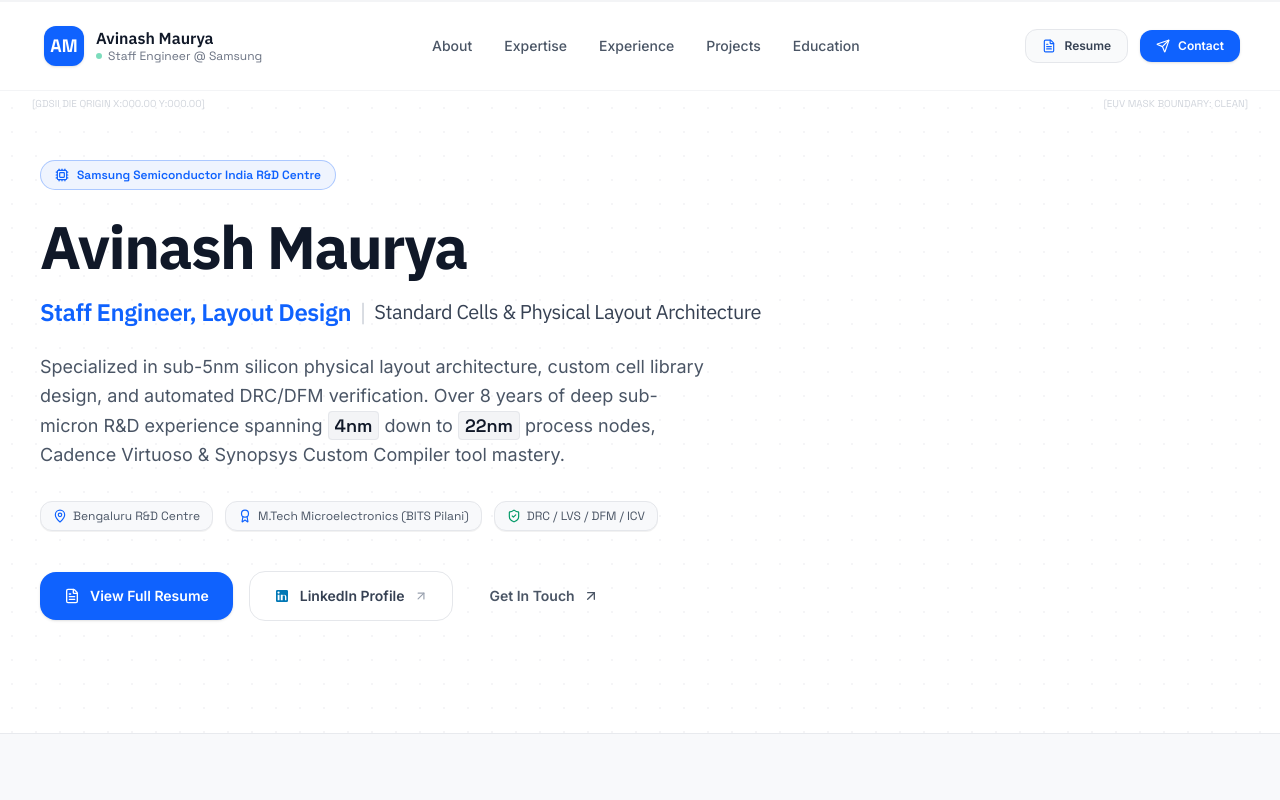
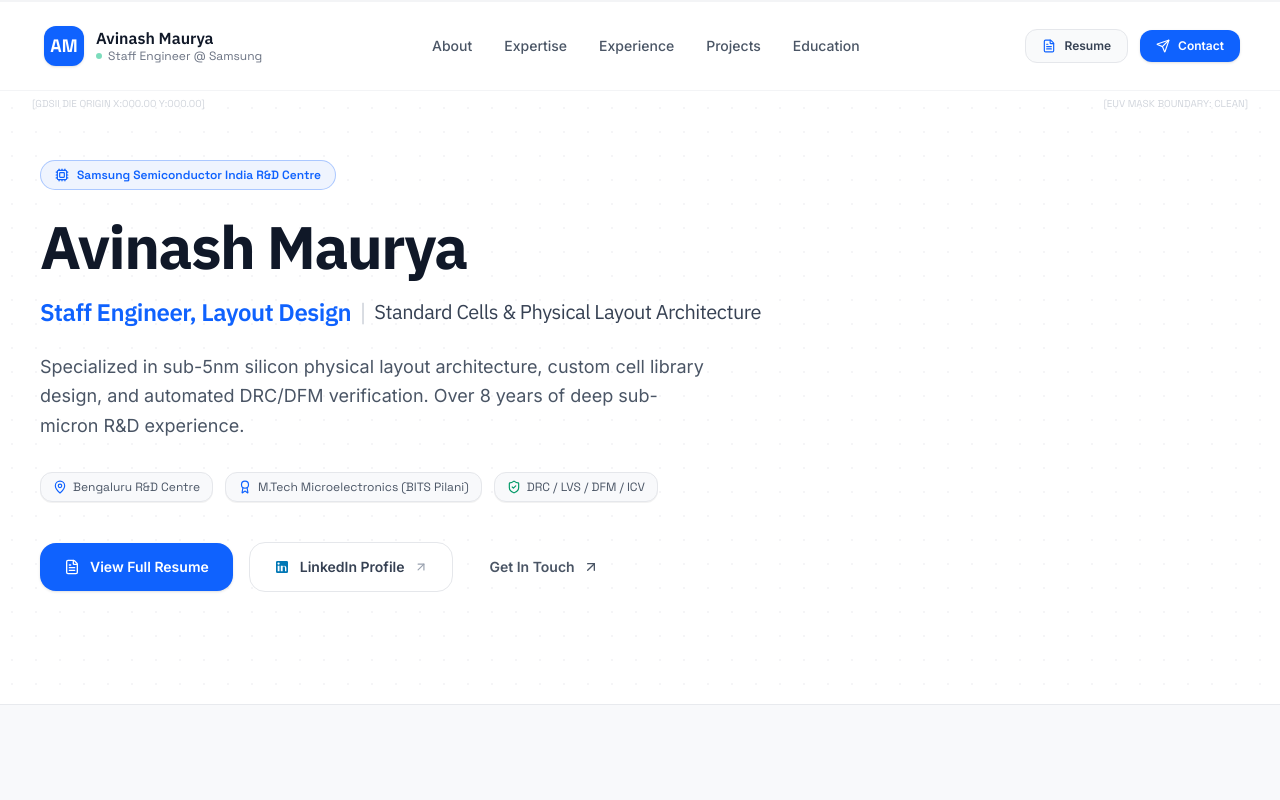
Before and after one commit to atendra11maurya/chia_and_wifi, a React (Vite) app: page / in a window 1280 px wide. Shown: the top 800 px of the page. Built offline with nearby package versions, Linux system fonts and the light colour scheme.

Commit message:
Remove highlighted text from hero paragraph

```diff
--- a/src/components/Hero.tsx
+++ b/src/components/Hero.tsx
@@ -52,7 +52,7 @@ export const Hero: React.FC<HeroProps> = ({ onOpenResume, onOpenContact }) => {
 
             {/* Core Value Proposition Paragraph */}
             <p className="text-gray-600 text-base sm:text-lg leading-relaxed mb-8 max-w-2xl">
-              Specialized in sub-5nm silicon physical layout architecture, custom cell library design, and automated DRC/DFM verification. Over 8 years of deep sub-micron R&D experience spanning <span className="font-mono text-gray-900 font-semibold bg-gray-100 border border-gray-200 px-1.5 py-0.5 rounded">4nm</span> down to <span className="font-mono text-gray-900 font-semibold bg-gray-100 border border-gray-200 px-1.5 py-0.5 rounded">22nm</span> process nodes, Cadence Virtuoso & Synopsys Custom Compiler tool mastery.
+              Specialized in sub-5nm silicon physical layout architecture, custom cell library design, and automated DRC/DFM verification. Over 8 years of deep sub-micron R&D experience.
             </p>
 
             {/* Key Quick Badge Tags */}
```
